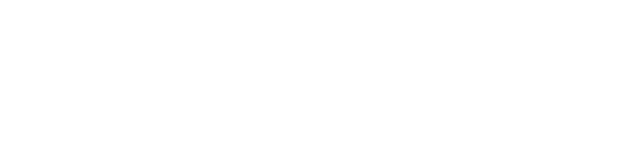
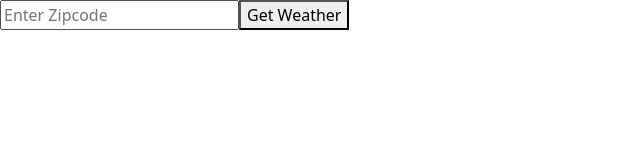
Before and after one commit to AndieRowell/weather-app, a plain HTML site: page index.html in a window 1280 px wide. Shown: the whole page, without its empty margins (0-640 px from the left). Drawn offline with nearby package versions, Linux system fonts and the light colour scheme.

Commit message:
appended elements to div

```diff
--- a/index.html
+++ b/index.html
@@ -26,7 +26,7 @@
         crossorigin="anonymous"></script>
     <script src="https://cdn.jsdelivr.net/npm/axios@1.1.2/dist/axios.min.js"></script>
     <!-- link to javascript file-->
-    <script defer src="./js/main.js"></script>
+    <script defer src="/js/main.js"></script>
 
 </body>
 </html>
--- a/js/main.js
+++ b/js/main.js
@@ -137,3 +137,12 @@ const weatherTemp = document.createElement("div");
 const weatherCond = document.createElement("div");
 // creates a div for the image to be displayed
 const weatherImage = document.createElement("div");
+
+
+//append these to the weather-app div
+weatherApp.appendChild(zipCodeInput);
+weatherApp.appendChild(submitButton);
+weatherApp.appendChild(weatherCity);
+weatherApp.appendChild(weatherTemp);
+weatherApp.appendChild(weatherCond);
+weatherApp.appendChild(weatherImage);
```
